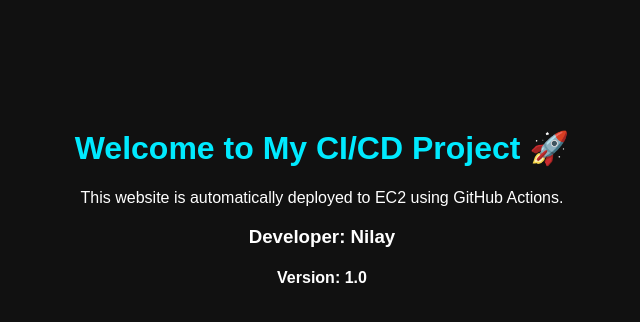
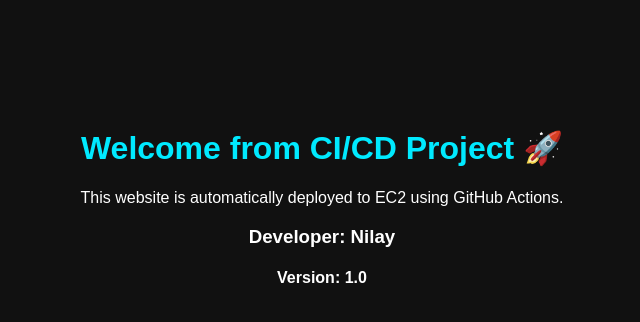
Before and after one commit to nilay866/CICD-demo, a plain HTML site: page index.html in a window 1280 px wide. Shown: the whole page, without its empty margins (318-958 px from the left). Drawn offline with Linux system fonts and the light colour scheme.

Commit message:
testing pipeline

```diff
--- a/index.html
+++ b/index.html
@@ -5,7 +5,7 @@
     <link rel="stylesheet" href="style.css">
 </head>
 <body>
-    <h1>Welcome to My CI/CD Project 🚀</h1>
+    <h1>Welcome from CI/CD Project 🚀</h1>
     <p>This website is automatically deployed to EC2 using GitHub Actions.</p>
     <h3>Developer: Nilay</h3>
     <h4>Version: 1.0</h4>
```
